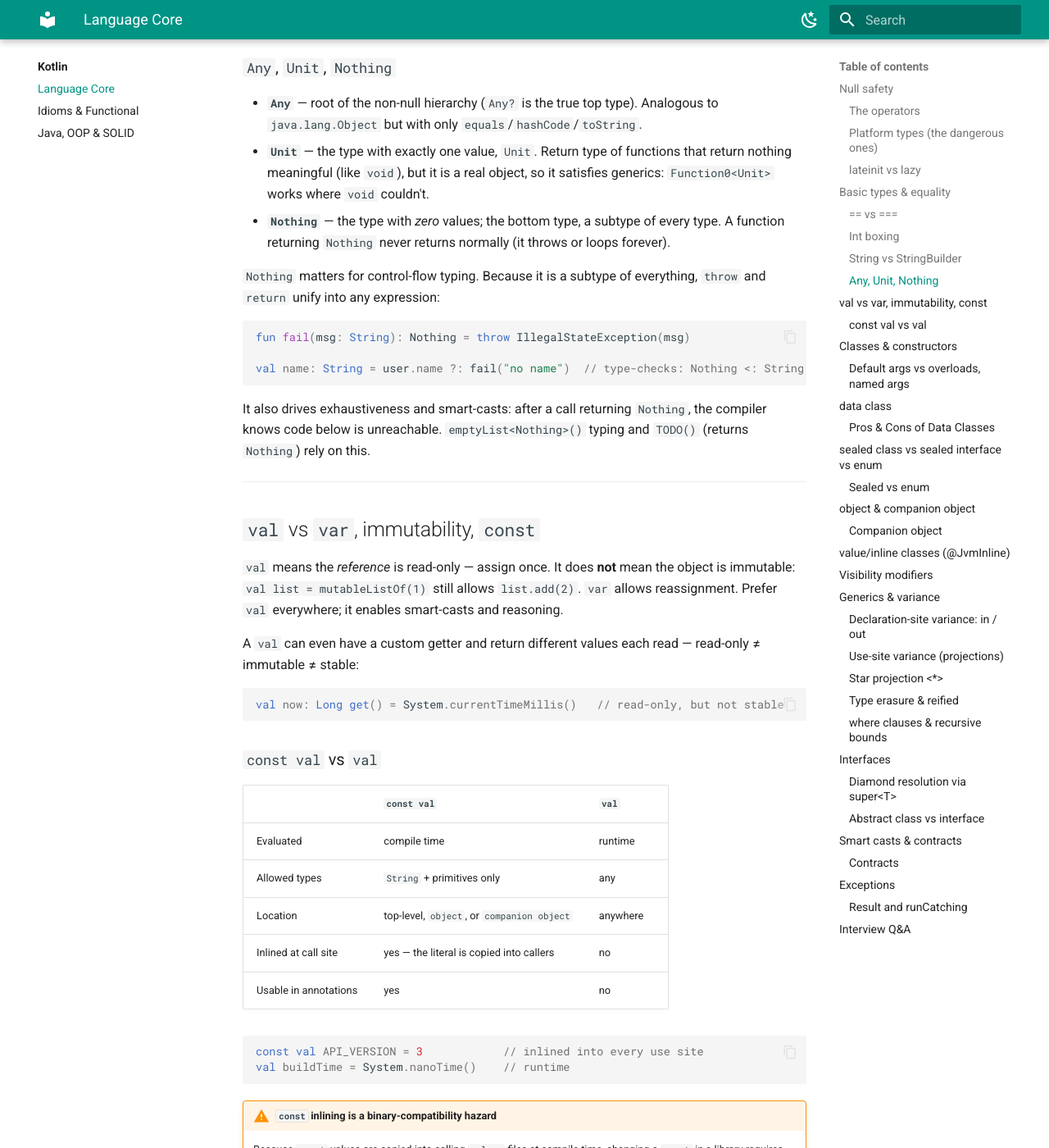
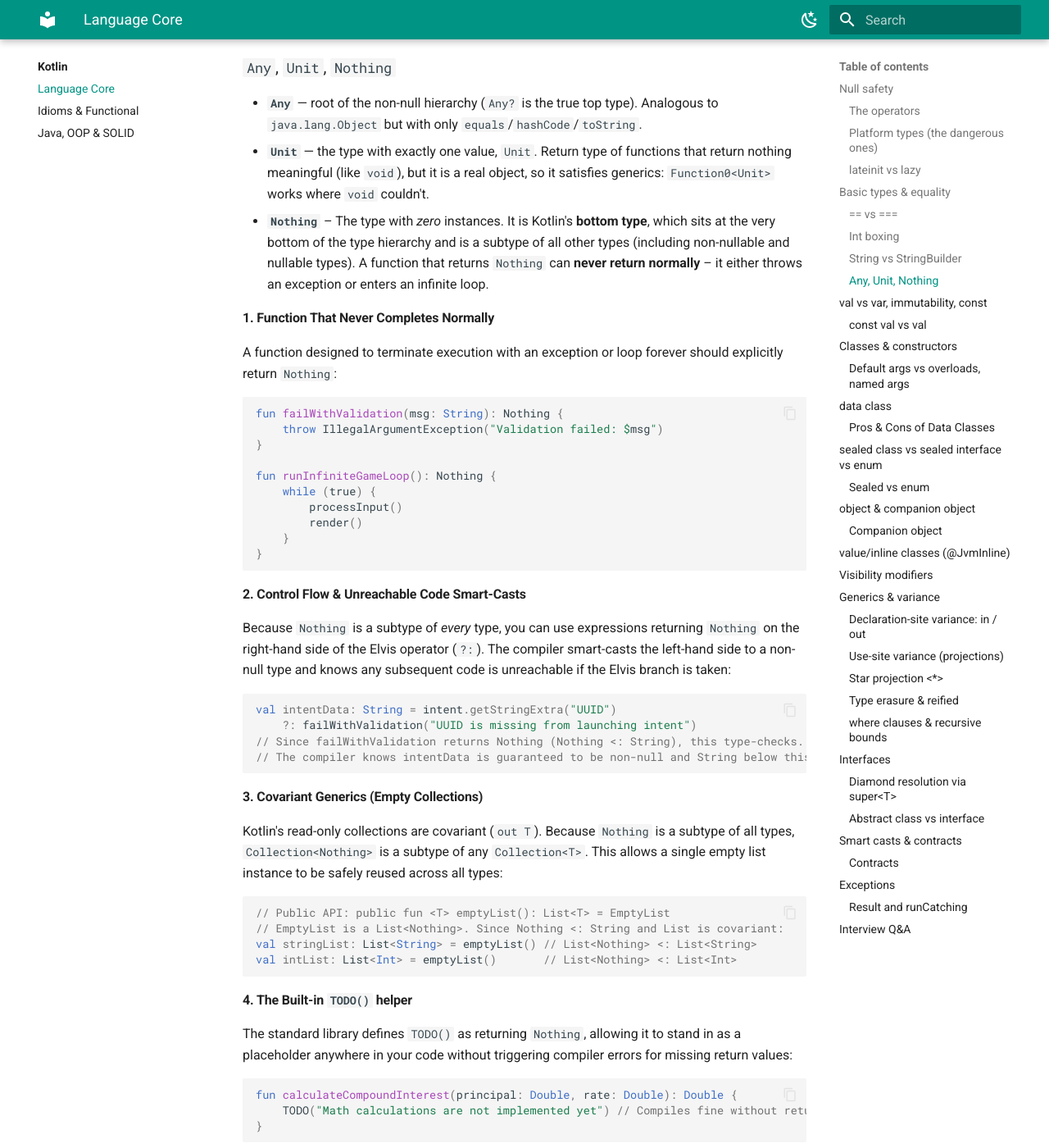
Before and after one commit to Ashokmani1/android-senior-prep, an MkDocs documentation site: the page built from docs/kotlin/fundamentals.md, in a window 1280 px wide and 1400 px high, scrolled down 3817 px. Shown: the whole window at 82% size. Built offline with MkDocs 1.6.1 and Material for MkDocs 9.7.7, drawn with Linux system fonts in a browser that asks for light colours.

Commit message:
Add detailed examples of Nothing type usage in language core

````diff
--- a/docs/kotlin/fundamentals.md
+++ b/docs/kotlin/fundamentals.md
@@ -130,19 +130,51 @@ val s = buildString {                    // scoped StringBuilder, returns toStri
 
 - **`Any`** — root of the non-null hierarchy (`Any?` is the true top type). Analogous to `java.lang.Object` but with only `equals`/`hashCode`/`toString`.
 - **`Unit`** — the type with exactly one value, `Unit`. Return type of functions that return nothing meaningful (like `void`), but it is a real object, so it satisfies generics: `Function0<Unit>` works where `void` couldn't.
-- **`Nothing`** — the type with *zero* values; the bottom type, a subtype of every type. A function returning `Nothing` never returns normally (it throws or loops forever).
+- **`Nothing`** – The type with *zero* instances. It is Kotlin's **bottom type**, which sits at the very bottom of the type hierarchy and is a subtype of all other types (including non-nullable and nullable types). A function that returns `Nothing` can **never return normally** – it either throws an exception or enters an infinite loop.
 
-`Nothing` matters for control-flow typing. Because it is a subtype of everything, `throw` and `return` unify into any expression:
+#### 1. Function That Never Completes Normally
+A function designed to terminate execution with an exception or loop forever should explicitly return `Nothing`:
+```kotlin
+fun failWithValidation(msg: String): Nothing {
+    throw IllegalArgumentException("Validation failed: $msg")
+}
 
-```kotlin
-fun fail(msg: String): Nothing = throw IllegalStateException(msg)
-
-val name: String = user.name ?: fail("no name")  // type-checks: Nothing <: String
+fun runInfiniteGameLoop(): Nothing {
+    while (true) {
+        processInput()
+        render()
+    }
+}
 ```
 
-It also drives exhaustiveness and smart-casts: after a call returning `Nothing`, the compiler knows code below is unreachable. `emptyList<Nothing>()` typing and `TODO()` (returns `Nothing`) rely on this.
+#### 2. Control Flow & Unreachable Code Smart-Casts
+Because `Nothing` is a subtype of *every* type, you can use expressions returning `Nothing` on the right-hand side of the Elvis operator (`?:`). The compiler smart-casts the left-hand side to a non-null type and knows any subsequent code is unreachable if the Elvis branch is taken:
+```kotlin
+val intentData: String = intent.getStringExtra("UUID")
+    ?: failWithValidation("UUID is missing from launching intent")
+// Since failWithValidation returns Nothing (Nothing <: String), this type-checks.
+// The compiler knows intentData is guaranteed to be non-null and String below this line.
+```
+
+#### 3. Covariant Generics (Empty Collections)
+Kotlin's read-only collections are covariant (`out T`). Because `Nothing` is a subtype of all types, `Collection<Nothing>` is a subtype of any `Collection<T>`. This allows a single empty list instance to be safely reused across all types:
+```kotlin
+// Public API: public fun <T> emptyList(): List<T> = EmptyList
+// EmptyList is a List<Nothing>. Since Nothing <: String and List is covariant:
+val stringList: List<String> = emptyList() // List<Nothing> <: List<String>
+val intList: List<Int> = emptyList()       // List<Nothing> <: List<Int>
+```
+
+#### 4. The Built-in `TODO()` helper
+The standard library defines `TODO()` as returning `Nothing`, allowing it to stand in as a placeholder anywhere in your code without triggering compiler errors for missing return values:
+```kotlin
+fun calculateCompoundInterest(principal: Double, rate: Double): Double {
+    TODO("Math calculations are not implemented yet") // Compiles fine without returning a Double
+}
+```
 
 ---
+
 
 ## `val` vs `var`, immutability, `const`
 
````
